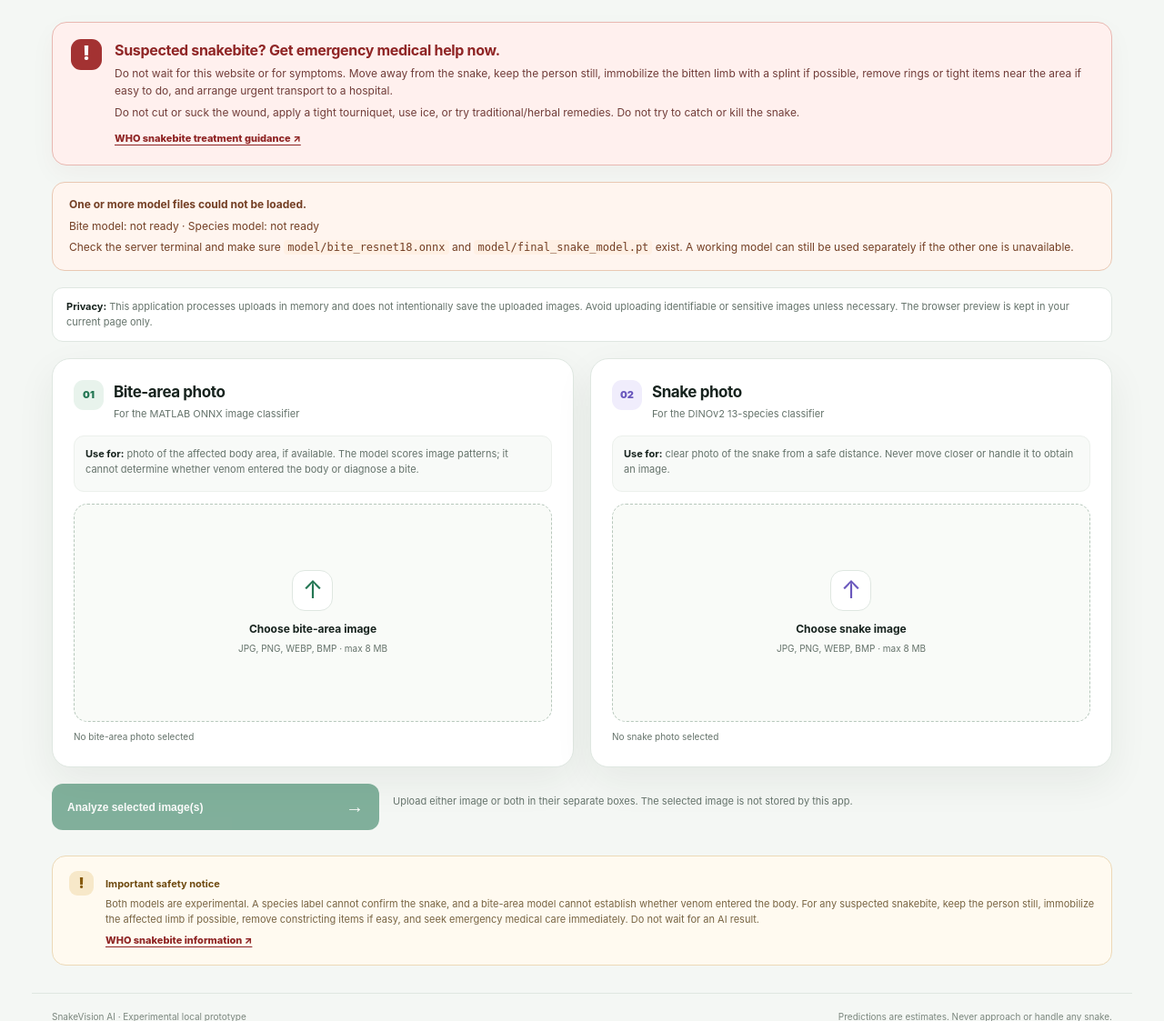
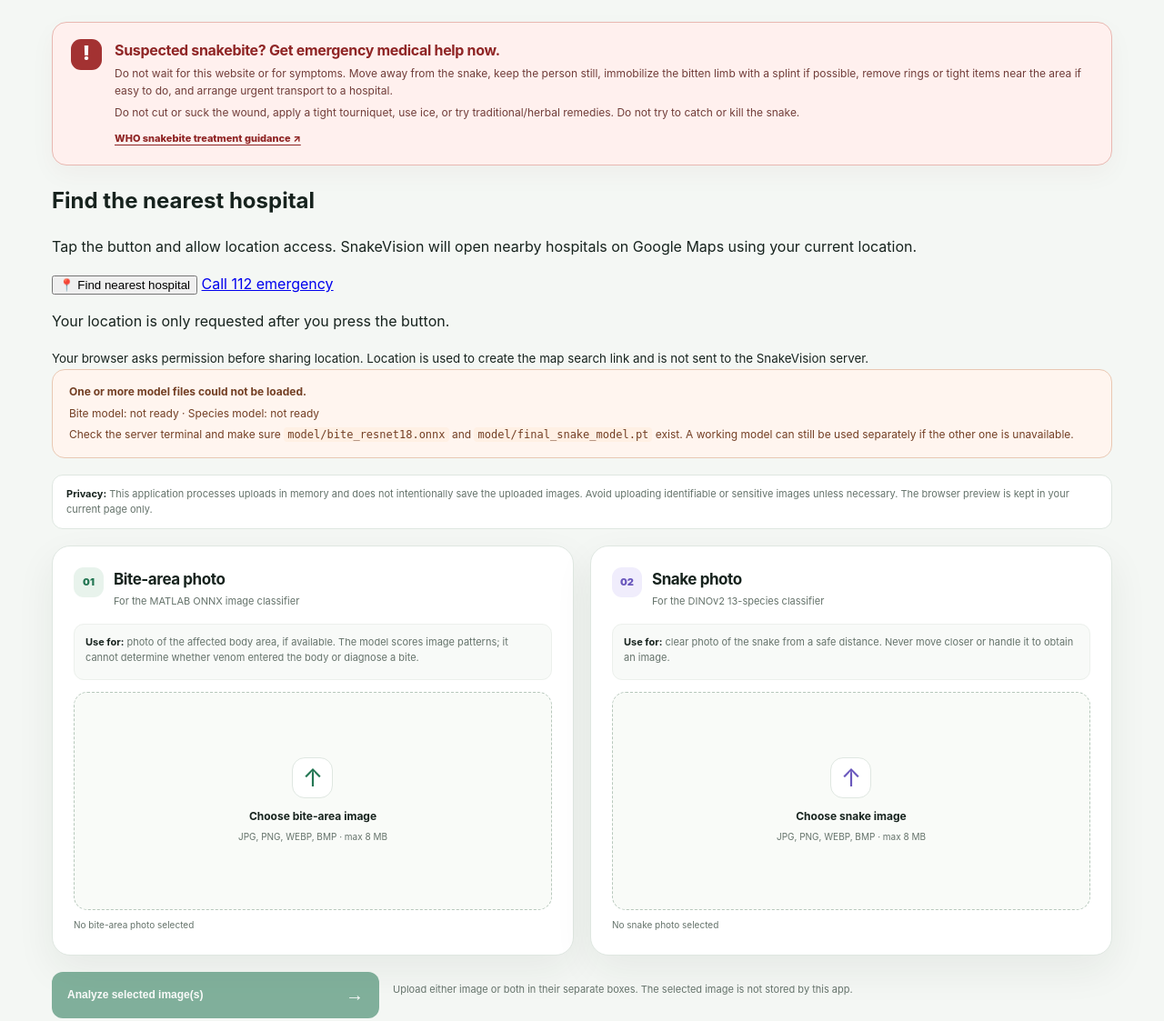
Before and after one commit to rupeshkr2006/SnakeVision, a Flask app: page / in a window 1280 px wide. Shown: the part 372-1495 px from the top of the page at 91% size. Run offline with Flask 3, Linux system fonts and the light colour scheme; some libraries are stand-ins or nearby versions.

Commit message:
Add emergency hospital locator interface

```diff
--- a/templates/index.html
+++ b/templates/index.html
@@ -32,6 +32,20 @@
         <p data-page-i18n="emergencyDont">Do not cut or suck the wound, apply a tight tourniquet, use ice, or try traditional/herbal remedies. Do not try to catch or kill the snake.</p>
         <a href="https://www.who.int/teams/control-of-neglected-tropical-diseases/snakebite-envenoming/treatment" target="_blank" rel="noopener noreferrer" data-page-i18n="emergencyLink">WHO snakebite treatment guidance ↗</a>
       </div>
+    </section>
+
+    <section class="emergency-tools" aria-labelledby="emergency-tools-title">
+      <div class="emergency-tools-copy">
+        <h2 id="emergency-tools-title">Find the nearest hospital</h2>
+        <p id="emergency-tools-description">Tap the button and allow location access. SnakeVision will open nearby hospitals on Google Maps using your current location.</p>
+      </div>
+      <div class="emergency-tools-actions">
+        <button type="button" id="find-hospital-button" class="emergency-button">📍 Find nearest hospital</button>
+        <a class="emergency-call-button" href="tel:112">Call 112 emergency</a>
+      </div>
+      <p id="location-status" class="location-status" role="status" aria-live="polite">Your location is only requested after you press the button.</p>
+      <a id="hospital-map-link" class="hospital-map-link hidden" target="_blank" rel="noopener noreferrer">Open nearby hospitals in Google Maps ↗</a>
+      <small id="location-privacy-note">Your browser asks permission before sharing location. Location is used to create the map search link and is not sent to the SnakeVision server.</small>
     </section>
 
     {% if not bite_model_ready or not species_model_ready %}
```
